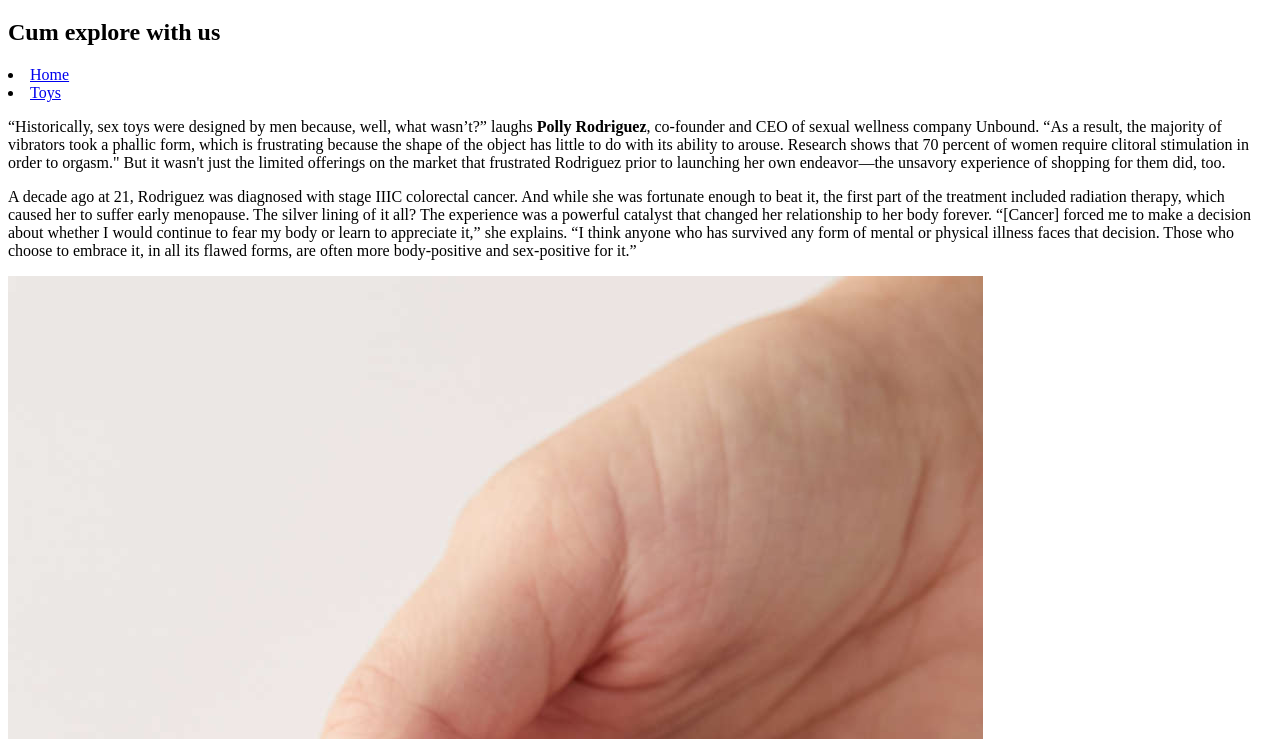
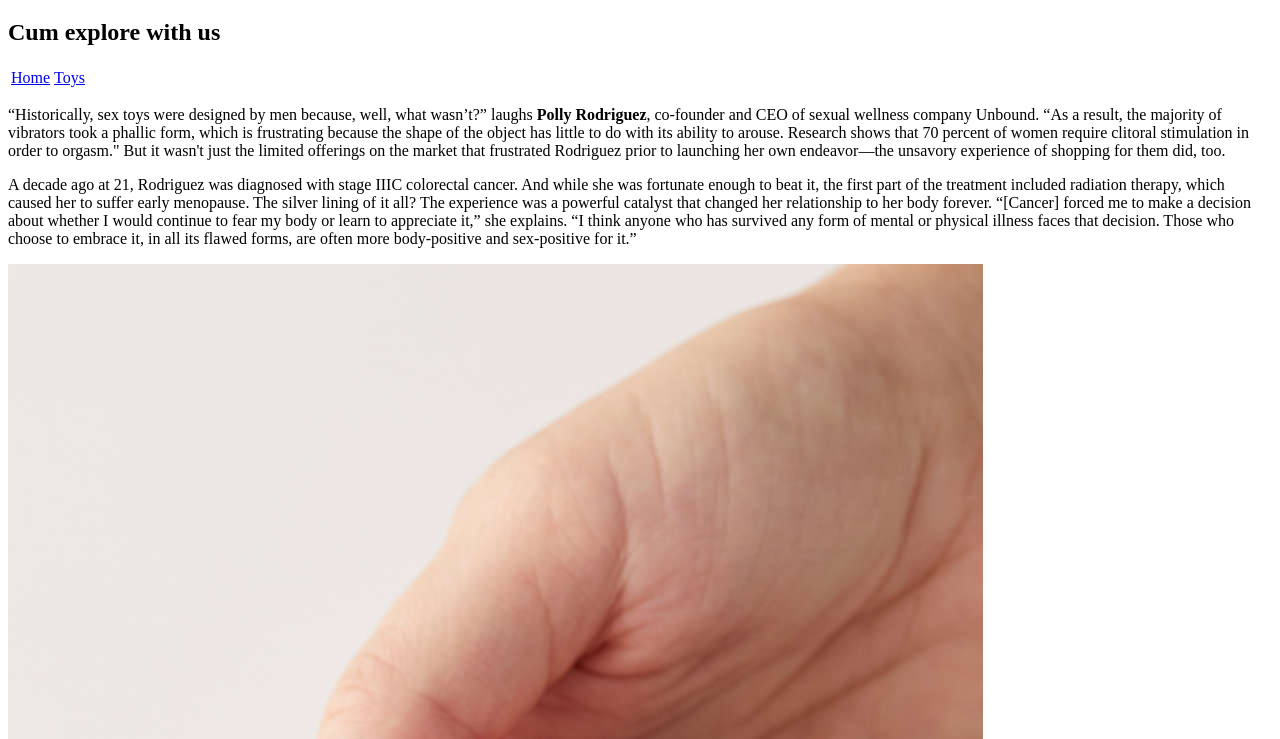
Before and after one commit to anti-yarek/1-html, a plain HTML site: page index.html in a window 1280 px wide. Shown: the part 61-800 px from the top of the page. Drawn offline with Linux system fonts and the light colour scheme.

Commit message:
Add files via upload

```diff
--- a/index.html
+++ b/index.html
@@ -11,8 +11,12 @@
     <h1>Unbound</h1>
     <h2>Cum explore with us</h2>
     <nav>
-        <li><a href="index.html">Home</a></li>
-        <li><a href="toys.html">Toys</a></li>
+        <table>
+            <tr>
+                <td><a href="index.html">Home</a></td>
+                <td><a href="toys.html">Toys</a></td>
+            </tr>
+        </table>
     </nav>
     <p>“Historically, sex toys were designed by men because, well, what wasn’t?” laughs <b>Polly Rodriguez</b>, co-founder and CEO of sexual wellness company Unbound. “As a result, the majority of vibrators took a phallic form, which is frustrating because the shape of the object has little to do with its ability to arouse. Research shows that 70 percent of women require clitoral stimulation in order to orgasm." But it wasn't just the limited offerings on the market that frustrated Rodriguez prior to launching her own endeavor—the unsavory experience of shopping for them did, too.</p>
     <p>A decade ago at 21, Rodriguez was diagnosed with stage IIIC colorectal cancer. And while she was fortunate enough to beat it, the first part of the treatment included radiation therapy, which caused her to suffer early menopause. The silver lining of it all? The experience was a powerful catalyst that changed her relationship to her body forever. “[Cancer] forced me to make a decision about whether I would continue to fear my body or learn to appreciate it,” she explains. “I think anyone who has survived any form of mental or physical illness faces that decision. Those who choose to embrace it, in all its flawed forms, are often more body-positive and sex-positive for it.”</p>
```
